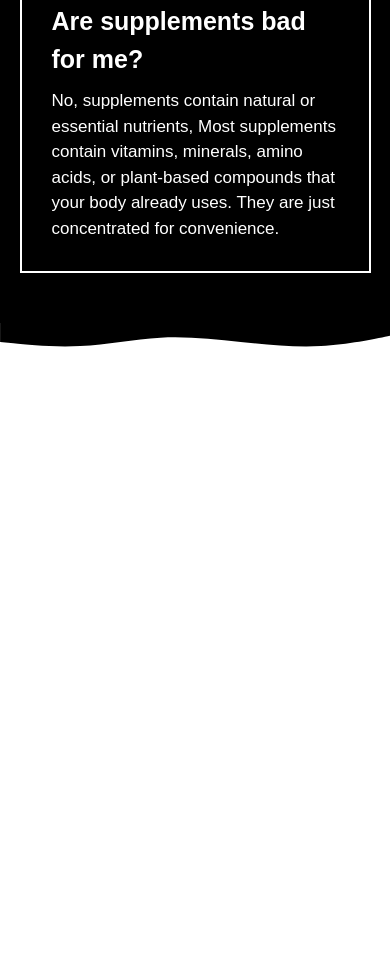
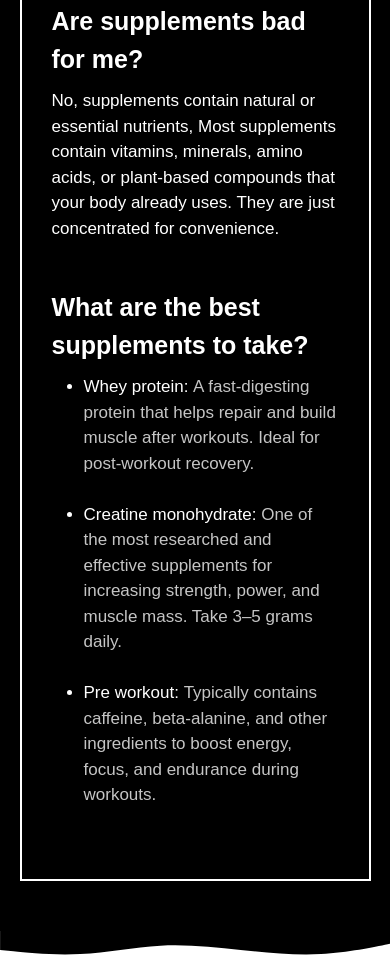
Before and after one commit to noah1h/gym-web, a plain HTML site: page index.html in a window 390 px wide. Shown: the part 2331-3288 px from the top of the page. Before the commit the page ends 2680 px from the top, so only its background shows below. Drawn offline with nearby package versions, Linux system fonts and the light colour scheme.

Commit message:
faq done - responsive - animations

```diff
--- a/css/faq.css
+++ b/css/faq.css
@@ -49,7 +49,10 @@
 .second-question {
   padding-top: 3rem;
 }
-
+.supplement-desc {
+  color: rgb(197, 197, 197);
+  font-weight: 300;
+}
 
 
 
--- a/index.html
+++ b/index.html
@@ -80,8 +80,6 @@
 
   <div class="container d-flex justify-content-center">
  <div class="nutrition-calc-form hidden-right">
-
-
 
   <div class="nutrition-title-container d-flex position-relative justify-content-center align-items-center">
   <div class="nutrition-title">Daily nutrition intake</div>
@@ -224,6 +222,12 @@
           <div class="col-12 second-question">
             <div class="faq-question">Are supplements bad for me?</div>
             <div class="faq-answer">No, supplements contain natural or essential nutrients, Most supplements contain vitamins, minerals, amino acids, or plant-based compounds that your body already uses. They are just concentrated for convenience.</div>
+            <div class="faq-question second-question">What are the best supplements to take?</div>
+            <ul class="faq-answer">
+              <li>Whey protein: <span class="supplement-desc">A fast-digesting protein that helps repair and build muscle after workouts. Ideal for post-workout recovery.</span> </li> <br>
+              <li>Creatine monohydrate: <span class="supplement-desc">One of the most researched and effective supplements for increasing strength, power, and muscle mass. Take 3–5 grams daily.</span></li> <br>
+              <li>Pre workout: <span class="supplement-desc">Typically contains caffeine, beta-alanine, and other ingredients to boost energy, focus, and endurance during workouts.</span></li> <br>
+            </ul>
           </div>
         </div>
       </div>
```
